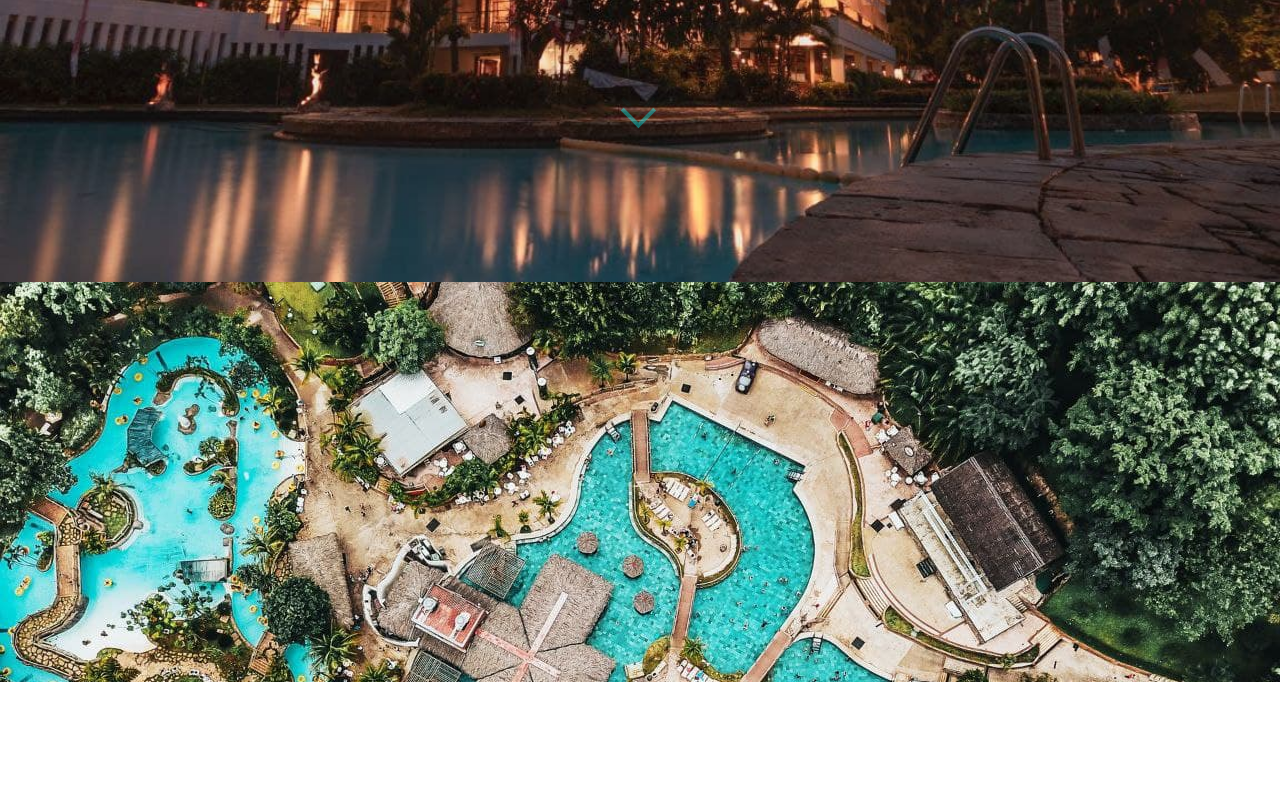
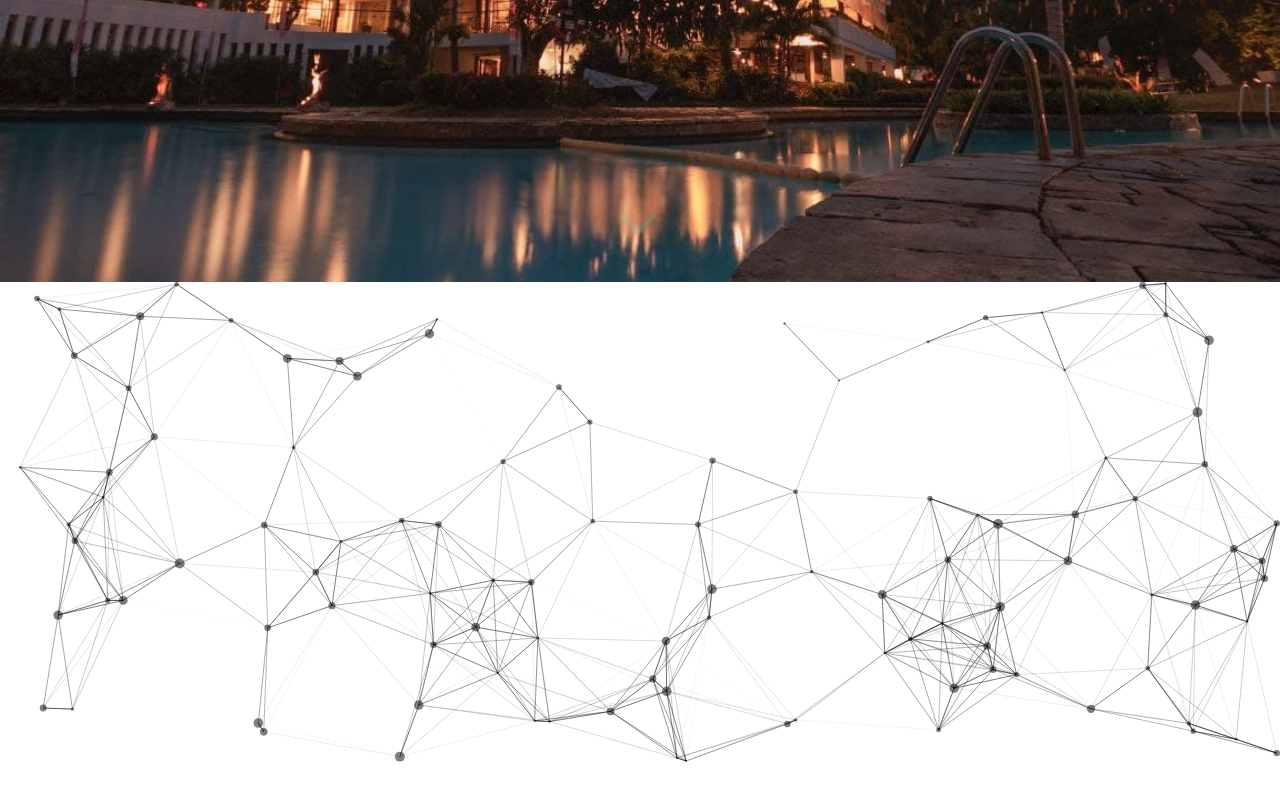
Before and after one commit to kdas03042000/del-levante-resorts, a React (Create React App) app: page / in a window 1280 px wide. Shown: the part 518-1318 px from the top of the page. After the commit the page ends 1283 px from the top, so only its background shows below. Built offline with nearby package versions, Linux system fonts and the light colour scheme.

Commit message:
Pushing proper implementation of particles background

```diff
--- a/package.json
+++ b/package.json
@@ -13,10 +13,11 @@
     "moment": "^2.29.2",
     "react": "^18.0.0",
     "react-dom": "^18.0.0",
-    "react-particles-js": "^3.6.0",
     "react-scripts": "5.0.0",
+    "react-tsparticles": "^2.0.6",
     "redux": "^4.1.2",
     "redux-saga": "^1.1.3",
+    "tsparticles": "^2.0.6",
     "web-vitals": "^2.1.4"
   },
   "scripts": {
--- a/src/App.tsx
+++ b/src/App.tsx
@@ -1,13 +1,13 @@
+import AboutUsPage from 'containers/AboutUsPage';
 import LandingPage from 'containers/Landing Page';
-import ParallaxPage from 'containers/ParallaxPage';
-import ActionCardsPage from 'containers/ActionCardsPage';
+// import ParallaxPage from 'containers/ParallaxPage';
+// import ActionCardsPage from 'containers/ActionCardsPage';
 
 function App() {
   return (
     <>
       <LandingPage />
-      <ParallaxPage />
-      <ActionCardsPage />
+      <AboutUsPage />
     </>
   );
 }
--- /dev/null
+++ b/src/components/ParticlesBackground/index.tsx
@@ -0,0 +1,27 @@
+import React from 'react';
+import Particles from 'react-tsparticles';
+import { loadFull } from 'tsparticles';
+import particlesConfig from './particlesConfig';
+import useParticlesBackgroundStyles from './styles';
+
+const ParticlesBackground = () => {
+  const classes = useParticlesBackgroundStyles();
+  const particlesInit = async (main: any) => {
+    console.log(main);
+
+    // you can initialize the tsParticles instance (main) here, adding custom shapes or presets
+    // this loads the tsparticles package bundle, it's the easiest method for getting everything ready
+    // starting from v2 you can add only the features you need reducing the bundle size
+    await loadFull(main);
+  };
+  return (
+    <Particles
+      id="tsparticles"
+      className={classes.root}
+      init={particlesInit}
+      options={particlesConfig}
+    />
+  );
+};
+
+export default React.memo(ParticlesBackground);
--- /dev/null
+++ b/src/components/ParticlesBackground/particlesConfig.ts
@@ -0,0 +1,74 @@
+import type { ISourceOptions } from 'tsparticles-engine';
+
+const config: ISourceOptions = {
+  fullScreen: {
+    enable: false,
+  },
+  fpsLimit: 120,
+  interactivity: {
+    events: {
+      onClick: {
+        enable: true,
+        mode: 'push',
+      },
+      onHover: {
+        enable: true,
+        mode: 'repulse',
+      },
+      resize: true,
+    },
+    modes: {
+      push: {
+        quantity: 4,
+      },
+      repulse: {
+        distance: 200,
+        duration: 0.4,
+      },
+    },
+  },
+  particles: {
+    color: {
+      value: '#000000',
+    },
+    links: {
+      color: '#000000',
+      distance: 150,
+      enable: true,
+      opacity: 0.5,
+      width: 1,
+    },
+    collisions: {
+      enable: true,
+    },
+    move: {
+      direction: 'none',
+      enable: true,
+      outModes: {
+        default: 'bounce',
+      },
+      random: false,
+      speed: 6,
+      straight: false,
+    },
+    number: {
+      density: {
+        enable: true,
+        area: 800,
+      },
+      value: 150,
+    },
+    opacity: {
+      value: 0.5,
+    },
+    shape: {
+      type: 'circle',
+    },
+    size: {
+      value: { min: 1, max: 5 },
+    },
+  },
+  detectRetina: true,
+};
+
+export default config;
--- /dev/null
+++ b/src/components/ParticlesBackground/styles.ts
@@ -0,0 +1,10 @@
+import { makeStyles } from "@material-ui/styles";
+
+const useParticlesBackgroundStyles = makeStyles(() => ({
+    root: {
+        height: 'inherit',
+        width: 'inherit',
+    },
+}));
+
+export default useParticlesBackgroundStyles;
--- /dev/null
+++ b/src/containers/AboutUsPage/index.tsx
@@ -0,0 +1,11 @@
+import React from 'react';
+import ParticlesBackground from 'components/ParticlesBackground';
+import { useAboutUsPageStyles } from './styles';
+
+const AboutUsPage = () => {
+    const classes = useAboutUsPageStyles();
+
+    return <div className={classes.root}><ParticlesBackground /></div>;
+};
+
+export default React.memo(AboutUsPage);
--- /dev/null
+++ b/src/containers/AboutUsPage/styles.ts
@@ -0,0 +1,9 @@
+import { makeStyles } from "@material-ui/styles";
+
+export const useAboutUsPageStyles = makeStyles((theme) => ({
+    root: {
+        height: '60vh',
+        width: '100%',
+        position: 'relative',
+    },
+}));
```
Also changed, not shown: 1 other file (tests, documents, lock files or other folders).
